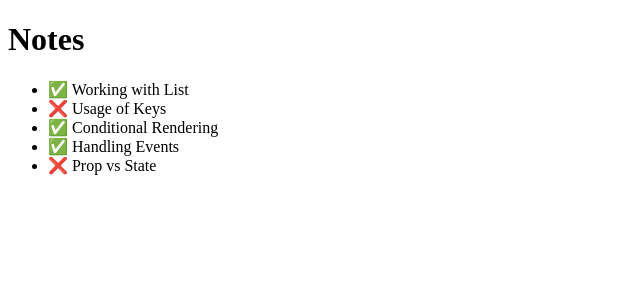
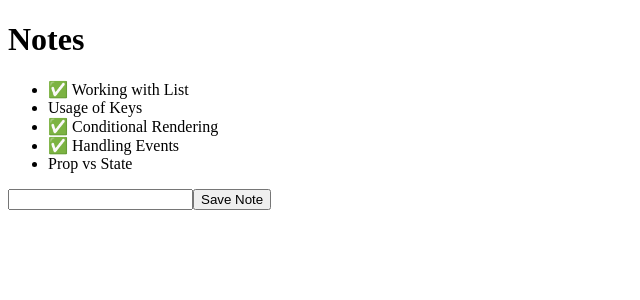
Before and after one commit to Seenu1702/myprofile, a React (Vite) app: page / in a window 1280 px wide. Shown: the top 300 px of the page, without its empty margins (0-640 px from the left). Built offline with nearby package versions, Linux system fonts and the light colour scheme.

Commit message:
event handling with onsubmit

```diff
--- a/src/App.jsx
+++ b/src/App.jsx
@@ -9,6 +9,13 @@ function App(props) {
     itemList.push(<Note key={ note.id } note = {note} />);
   });
 
+  const addNote = (event) => {
+    event.preventdefault();
+    // console.log('button clicked');
+    // console.log(event.target.elements.note.value);
+    // console.log(event);
+  }
+
   return (
     <div>
       <h1>Notes</h1>
@@ -16,6 +23,11 @@ function App(props) {
       <ul>
         { itemList }
       </ul>
+
+      <form onSubmit={addNote}>
+        <input type="text" name="note"/>
+        <button>Save Note</button>
+      </form>
     </div>
   )
 }
--- a/src/Components/Note.jsx
+++ b/src/Components/Note.jsx
@@ -1,7 +1,9 @@
 /* eslint-disable react/prop-types */
 function Note({note}) {
   return(
-    <li> {note.important ? '✅ ' + note.content : '❌ ' + note.content } </li>
+    <li>
+      { note.important && '✅'} { note.content }
+    </li>
   )
   }
 
```
